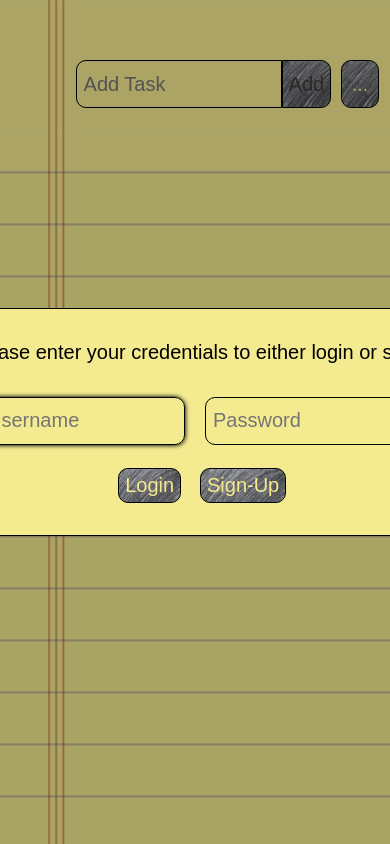
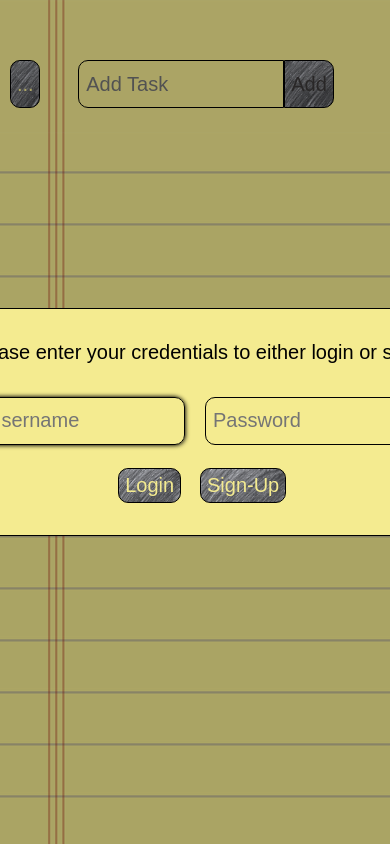
Before and after one commit to MMirbach/To-Do, a React (Create React App) app in the folder frontend/: page / in a window 390 px wide. Built offline with nearby package versions, Linux system fonts and the light colour scheme.

Commit message:
navbar for small screens

```diff
--- a/frontend/src/components/navbar.tsx
+++ b/frontend/src/components/navbar.tsx
@@ -48,11 +48,22 @@ class NavBar extends React.Component<NavBarProps> {
     };
 
     render() {
-        if (this.state.windowWidth <= 750)
+        if (this.state.windowWidth <= 950)
             return (
                 <nav className="header">
-                    <div className="navbar">
+                    <div className="navbar mobile">
+                        <button
+                            onClick={this.handleToggleMenu}
+                            className="btn not-add-btn menu-btn"
+                        >
+                            ...
+                        </button>
                         <input
+                            style={
+                                this.state.windowWidth <= 340
+                                    ? { maxWidth: "50%" }
+                                    : {}
+                            }
                             className="text-box"
                             placeholder="Add Task"
                             autoFocus={true}
@@ -72,12 +83,6 @@ class NavBar extends React.Component<NavBarProps> {
                             onClick={() => this.handleAdd(this.state.text)}
                         >
                             Add
-                        </button>
-                        <button
-                            onClick={this.handleToggleMenu}
-                            className="btn not-add-btn menu-btn"
-                        >
-                            ...
                         </button>
                         {this.state.listOpen ? (
                             <div className="menu">
@@ -120,6 +125,13 @@ class NavBar extends React.Component<NavBarProps> {
                                     disabled={this.props.inactive}
                                 >
                                     Log Out
+                                </button>
+                                <br />
+                                <button
+                                    className="btn not-add-btn in-menu-btn"
+                                    onClick={this.handleToggleMenu}
+                                >
+                                    Back
                                 </button>
                             </div>
                         ) : (
--- a/frontend/src/styles/App.css
+++ b/frontend/src/styles/App.css
@@ -19,6 +19,6 @@ body {
     background-repeat: repeat;
     top: 20%;
     min-height: 80%;
-    width: 100%;
+    min-width: 100%;
     position: absolute;
 }
--- a/frontend/src/styles/navbar.css
+++ b/frontend/src/styles/navbar.css
@@ -13,6 +13,14 @@
 .navbar {
     width: 100%;
     margin-left: 2cm;
+}
+
+.mobile {
+    margin-left: 0 !important;
+}
+
+.mobile .text-box {
+    margin-left: 38px !important;
 }
 
 .navbar .text-box {
@@ -84,15 +92,19 @@
 }
 
 .navbar .menu {
+    width: 100%;
+    height: 100%;
+    top: 0;
+    left: 0;
+    background-color: rgba(0, 0, 0, 0.3);
+    z-index: 2;
     position: fixed;
-    top: 50%;
-    left: 50%;
-    margin-right: -50%;
-    transform: translate(-50%, -50%);
+    text-align: center;
+    padding-top: 140px;
 }
 
 .navbar .menu-btn {
-    width: 1cm;
+    width: 0.8cm;
 }
 
 .in-menu-btn {
```
